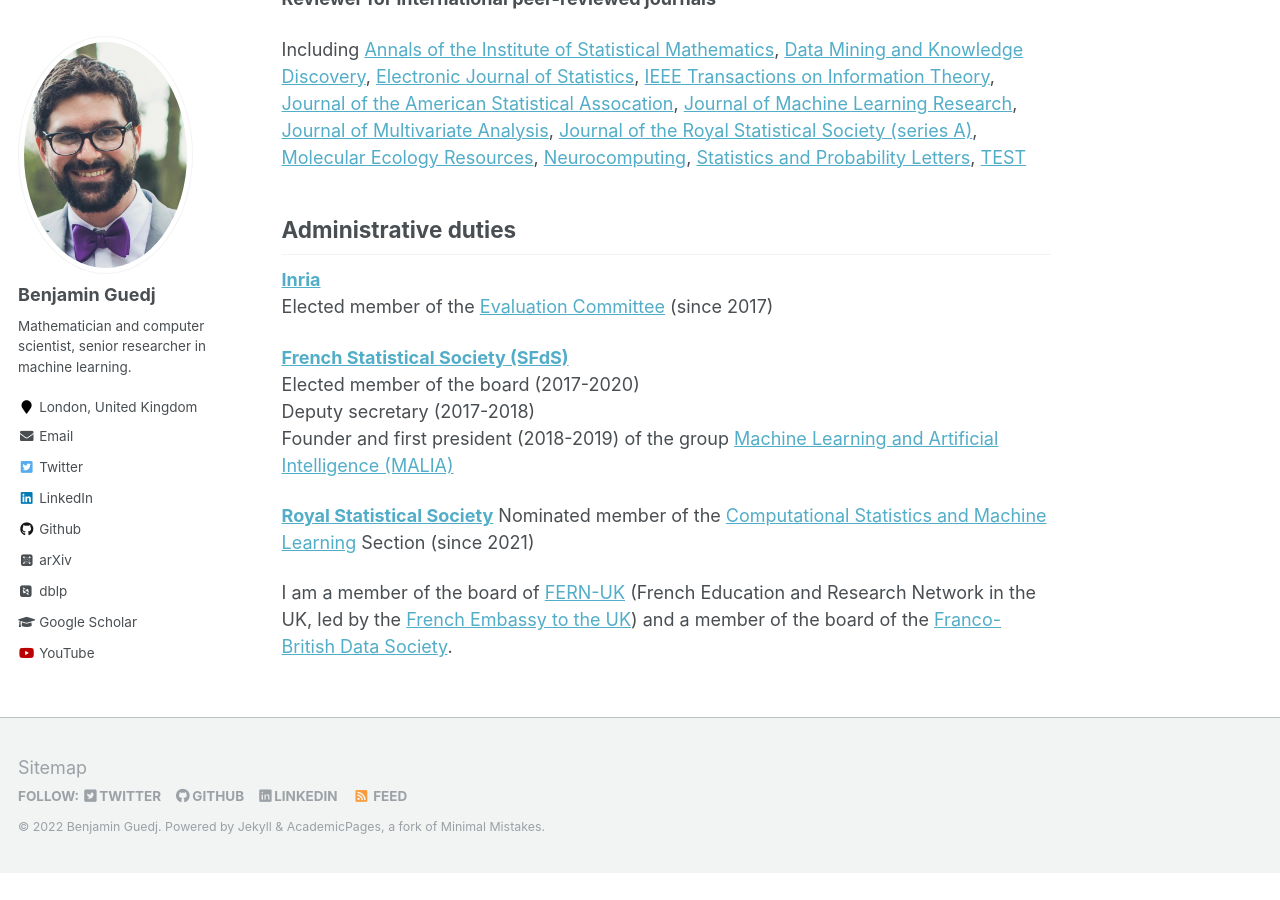
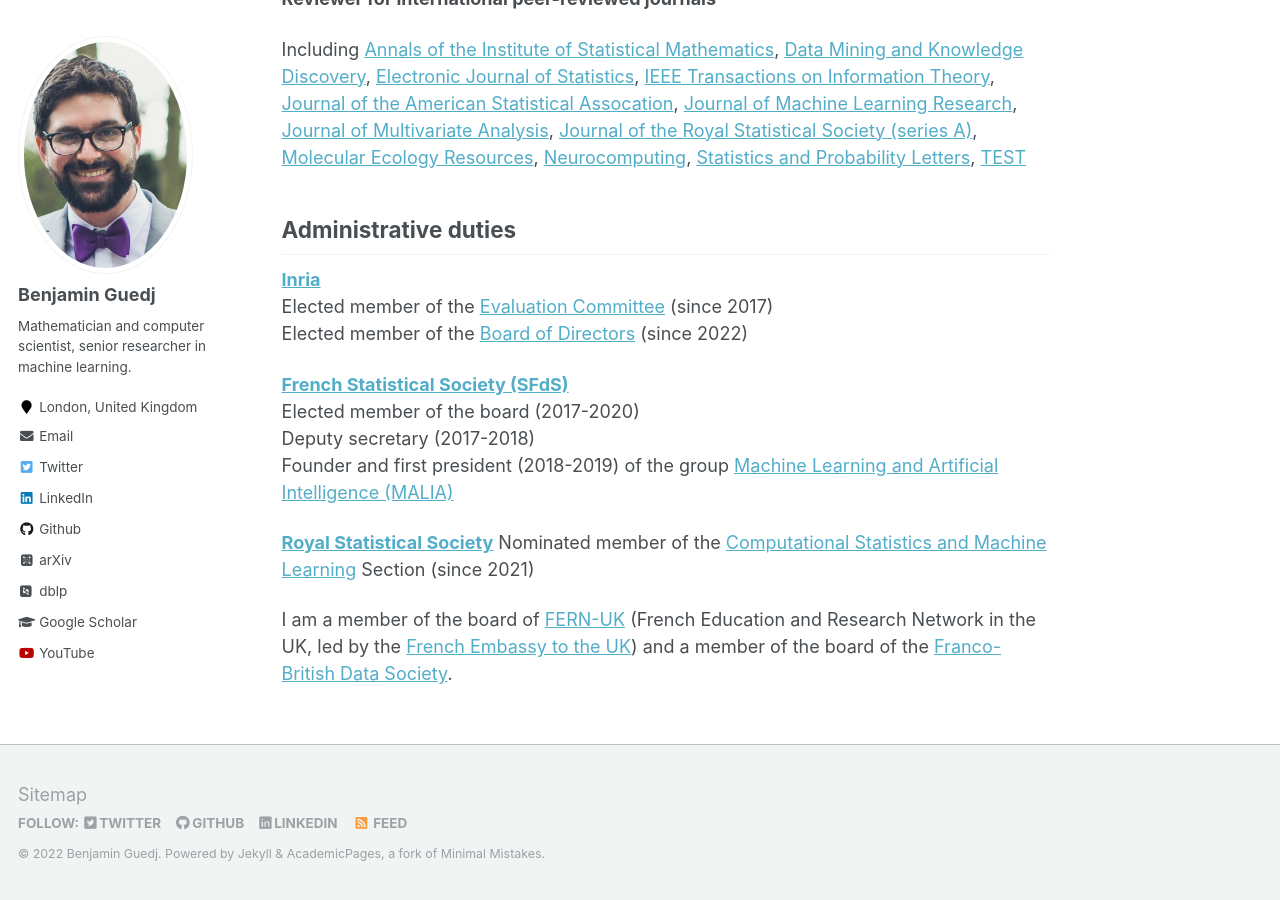
Before and after one commit to bguedj/bguedj.github.io, a Jekyll site: the page built from _pages/service.md, in a window 1280 px wide and 900 px high, scrolled down 1642 px. Built offline with Jekyll 4.4.1, drawn with Linux system fonts in a browser that asks for light colours; some web fonts are replaced; before the commit the page ends 2515 px from its top, so only the background shows below that.

Commit message:
inria board of directors

```diff
--- a/_pages/service.md
+++ b/_pages/service.md
@@ -63,6 +63,7 @@
 
 **[Inria](https://www.inria.fr/)**
 Elected member of the [Evaluation Committee](https://www.inria.fr/en/inria-evaluation-committee) (since 2017)
+Elected member of the [Board of Directors](https://www.inria.fr/en/inrias-board-directors) (since 2022)
 
 **[French Statistical Society (SFdS)](https://www.sfds.asso.fr)**
 Elected member of the board (2017-2020)
```
